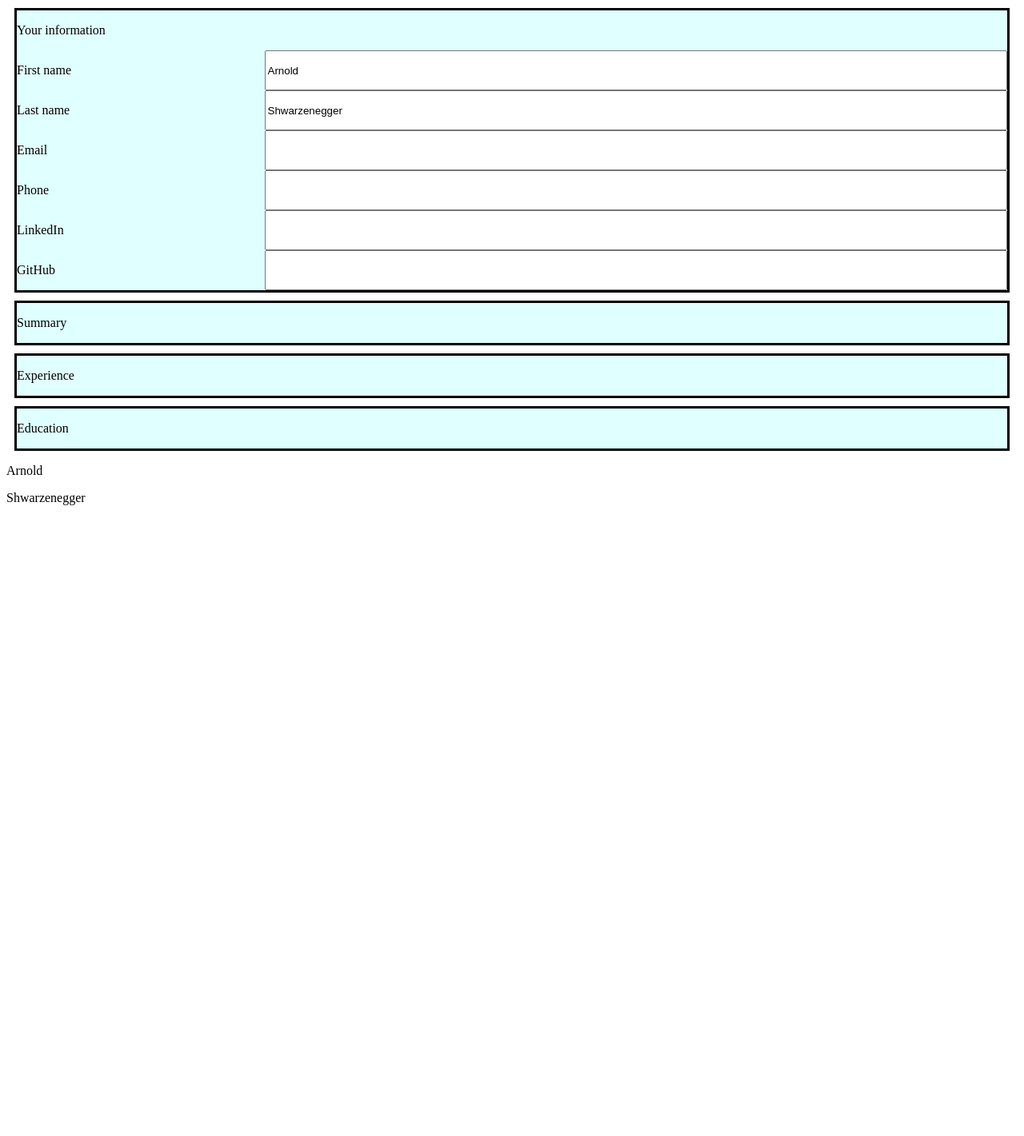
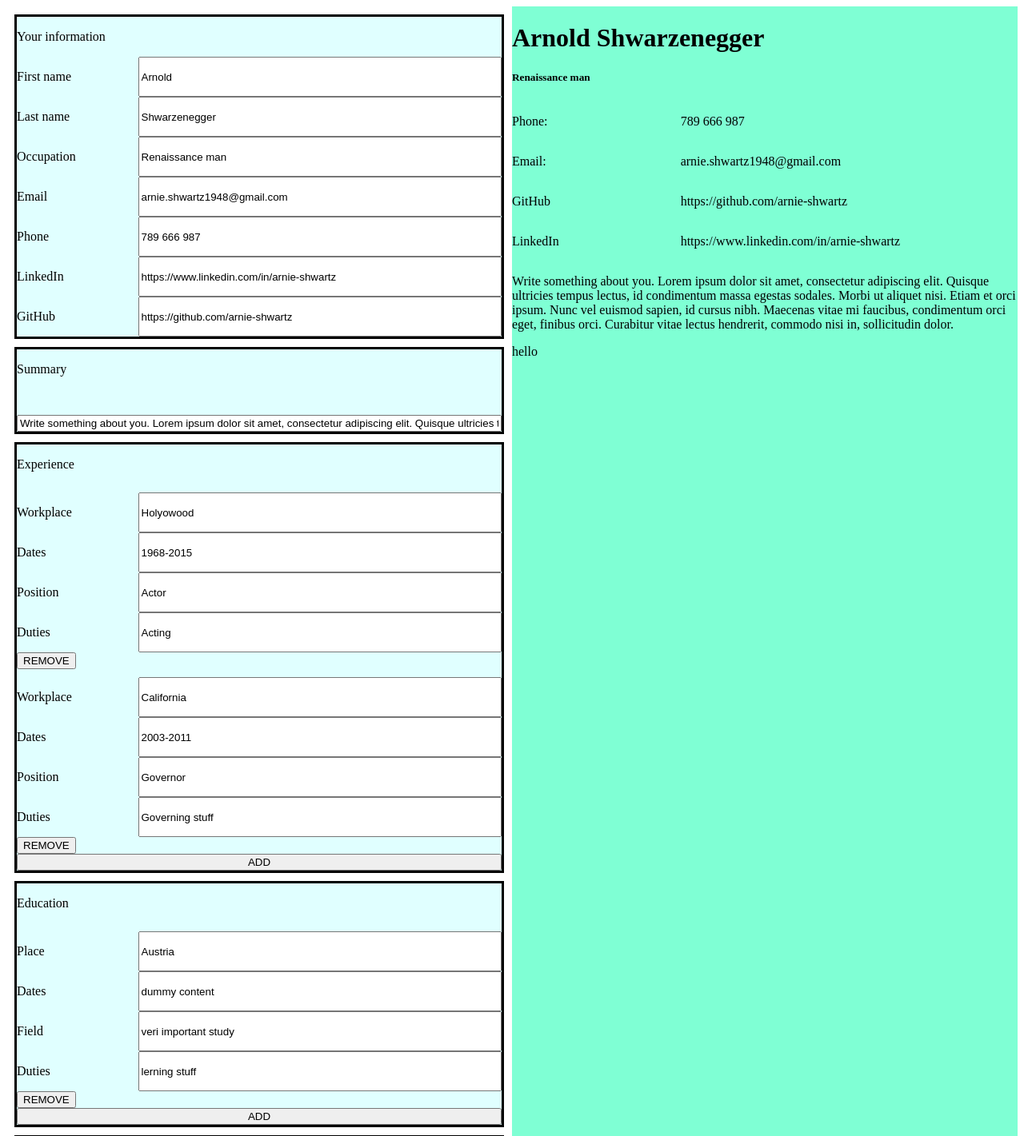
Before and after one commit to kociotrzeci/CV-Application, a React (Vite) app: page / in a window 1280 px wide. Shown: the top 1421 px of the page at 80% size. Before the commit the page ends 800 px from the top, so only its background shows below. Built offline with nearby package versions, Linux system fonts and the light colour scheme.

Commit message:
Added display of some elements

```diff
--- a/src/App.jsx
+++ b/src/App.jsx
@@ -3,19 +3,21 @@ import "./App.scss";
 import HandleInputs from "./HandleInputs.jsx";
 import HandleInputsComplex from "./HandleInputsComplex.jsx";
 import DisplayElement from "./DisplayElement.jsx";
+import DisplayInfo from "./DisplayInfo.jsx";
+import DisplayExperience from "./DisplayExperience.jsx";
 import * as dataset from "./Dataset.js";
 function App() {
   const [userInfo, userInfoUpdate] = useState(dataset.userInfo);
   const [summary, summaryUpdate] = useState(dataset.summary);
   const [experience, experienceUpdate] = useState(dataset.experience);
   const [education, educationUpdate] = useState(dataset.education);
-
+  const [skills, skillsUpdate] = useState(dataset.skills);
   return (
     <div className="App">
+      <div className="input">
         <div>
           <HandleInputs
             input={userInfo.data}
-          iiiii
             update={userInfoUpdate}
             labels={userInfo.label}
             visible={userInfo.visible}
@@ -38,7 +40,21 @@ function App() {
             labels={education.label}
             visible={education.visible}
           />
-        <DisplayElement input={userInfo.data} />
+
+          <HandleInputsComplex
+            input={skills.data}
+            update={skillsUpdate}
+            labels={skills.label}
+            visible={skills.visible}
+          />
+        </div>
+      </div>
+      <div className="output">
+        <DisplayInfo {...userInfo.data} />
+        <DisplayElement input={summary.data} outputClass="summary" />
+        <div className="experience">
+          <DisplayExperience {...experience.data} />
+        </div>
       </div>
     </div>
   );
--- a/src/App.scss
+++ b/src/App.scss
@@ -1,3 +1,17 @@
+.App {
+  display: grid;
+  grid-template-columns: 1fr 1fr;
+  .output {
+    background-color: aquamarine;
+    .userInfo {
+      div {
+        display: grid;
+        grid-template-columns: 1fr 2fr;
+      }
+    }
+  }
+}
+
 .inputCard {
   display: flex;
   flex-direction: column;
--- a/src/Dataset.js
+++ b/src/Dataset.js
@@ -2,41 +2,50 @@ export const userInfo = {
   data: {
     firstName: "Arnold",
     lastName: "Shwarzenegger",
-    email: "",
-    phone: "",
-    linkedin: "",
-    github: "",
+    occupation: "Renaissance man",
+    email: "arnie.shwartz1948@gmail.com",
+    phone: "789 666 987",
+    linkedin: "https://www.linkedin.com/in/arnie-shwartz",
+    github: "https://github.com/arnie-shwartz",
   },
   label: {
     objectName: "userInfo",
     header: "Your information",
     firstName: "First name",
     lastName: "Last name",
+    occupation: "Occupation",
     email: "Email",
     phone: "Phone",
+    github: "GitHub",
     linkedin: "LinkedIn",
-    github: "GitHub",
   },
   visible: true,
 };
 export const summary = {
   data: {
-    summary: "Write something about you",
+    summary:
+      "Write something about you. Lorem ipsum dolor sit amet, consectetur adipiscing elit. Quisque ultricies tempus lectus, id condimentum massa egestas sodales. Morbi ut aliquet nisi. Etiam et orci ipsum. Nunc vel euismod sapien, id cursus nibh. Maecenas vitae mi faucibus, condimentum orci eget, finibus orci. Curabitur vitae lectus hendrerit, commodo nisi in, sollicitudin dolor.",
   },
   label: {
     objectName: "summary",
     header: "Summary",
     summary: " ",
   },
-  visible: false,
+  visible: true,
 };
 export const experience = {
   data: [
     {
-      place: "",
-      dates: "",
-      position: "",
-      duties: "",
+      place: "Holyowood",
+      dates: "1968-2015",
+      position: "Actor",
+      duties: "Acting",
+    },
+    {
+      place: "California",
+      dates: "2003-2011",
+      position: "Governor",
+      duties: "Governing stuff",
     },
   ],
   label: {
@@ -54,15 +63,15 @@ export const experience = {
       duties: "",
     },
   },
-  visible: false,
+  visible: true,
 };
 export const education = {
   data: [
     {
-      place: "",
-      dates: "",
-      fieldOfStudy: "",
-      duties: "",
+      place: "Austria",
+      dates: "dummy content",
+      fieldOfStudy: "veri important study",
+      duties: "lerning stuff",
     },
   ],
   label: {
@@ -80,5 +89,21 @@ export const education = {
       duties: "",
     },
   },
-  visible: false,
+  visible: true,
 };
+export const skills = {
+  data: [
+    {
+      skill: "",
+    },
+  ],
+  label: {
+    objectName: "skills",
+    header: "Skills",
+    skill: "Skill",
+    template: {
+      skill: "",
+    },
+  },
+  visible: true,
+};
--- a/src/DisplayElement.jsx
+++ b/src/DisplayElement.jsx
@@ -1,6 +1,6 @@
-function DisplayElement({ input }) {
+function DisplayElement({ input, outputClass }) {
   return (
-    <div>
+    <div className={outputClass}>
       {Object.values(input).map((value, index) =>
         value ? <p key={index}>{value}</p> : null
       )}
--- /dev/null
+++ b/src/DisplayExperience.jsx
@@ -0,0 +1,6 @@
+function DisplayExperience(output) {
+  console.log(output);
+  return <div>hello</div>;
+}
+
+export default DisplayExperience;
--- /dev/null
+++ b/src/DisplayInfo.jsx
@@ -0,0 +1,34 @@
+function DisplayInfo(output) {
+  return (
+    <div key="userInfo" className="userInfo">
+      <h1>{output.firstName + " " + output.lastName}</h1>
+      <h5>{output.occupation}</h5>
+      {output.phone && (
+        <div>
+          <p>Phone:</p>
+          <p>{output.phone}</p>
+        </div>
+      )}
+      {output.email && (
+        <div>
+          <p>Email:</p>
+          <p>{output.email}</p>
+        </div>
+      )}
+      {output.github && (
+        <div>
+          <p>GitHub</p>
+          <p>{output.github}</p>
+        </div>
+      )}
+      {output.linkedin && (
+        <div>
+          <p>LinkedIn</p>
+          <p>{output.linkedin}</p>
+        </div>
+      )}
+    </div>
+  );
+}
+
+export default DisplayInfo;
--- a/src/HandleInputsComplex.jsx
+++ b/src/HandleInputsComplex.jsx
@@ -50,13 +50,11 @@ function HandleInputsComplex({
                   </div>
                 </div>
               ))}
-              <button onClick={() => removeWorkplace(index)}>
-                REMOVE WORKPLACE
-              </button>
+              <button onClick={() => removeWorkplace(index)}>REMOVE</button>
             </div>
           </div>
         ))}
-      {visible && <button onClick={addWorkplace}>ADD WORKPLACE</button>}
+      {visible && <button onClick={addWorkplace}>ADD</button>}
     </div>
   );
 }
```
Lines whose indentation alone changed are shown as unchanged.
